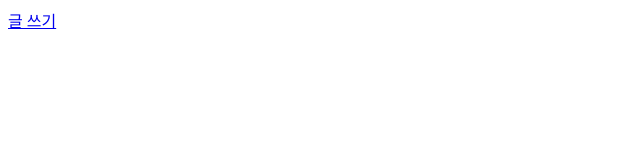
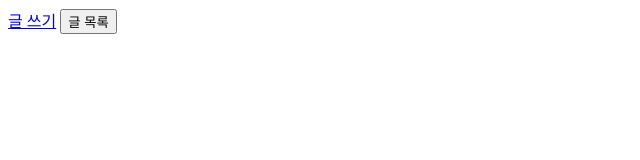
Before and after one commit to JangRuBin2/CRUD_Prac, a website: page src/index.html in a window 1280 px wide. Shown: the whole page, without its empty margins (0-640 px from the left). Drawn offline with Linux system fonts and the light colour scheme.

Commit message:
글 목록 불러오기 요청 가는 것 확인

```diff
--- a/src/app.ts
+++ b/src/app.ts
@@ -30,7 +30,9 @@ app.get('/', (req: Request, res: Response) => {
 app.get('/write.html', (req: Request, res: Response) => {
   res.sendFile(path.join(__dirname, 'write.html'));
 });
-
+app.get('/loadContent', (req : Request, res : Response) => {
+  console.log('요청은 잘 옴');
+})
 app.post('/sendText', async (req: Request, res: Response) => {
   try {
     const { title, content } = req.body;
--- a/src/index.html
+++ b/src/index.html
@@ -8,6 +8,26 @@
 <body>
   <div>
     <a href='./write.html'>글 쓰기</a>
+    <button onclick="loadContent()">글 목록</button>
   </div>
+  <script>
+    function loadContent() {
+      return new Promise((resolve, reject)=> {
+        fetch('/loadContent')
+        .then(response => {
+          if(!response.ok) {
+            throw new Error('잘 안되네요');
+          }
+          return response.json()
+        })
+        .then(data => {
+          resolve(data);
+        })
+        .catch(error => {
+          reject(error);
+        })
+      })
+    }
+  </script>
 </body>
 </html>
```
